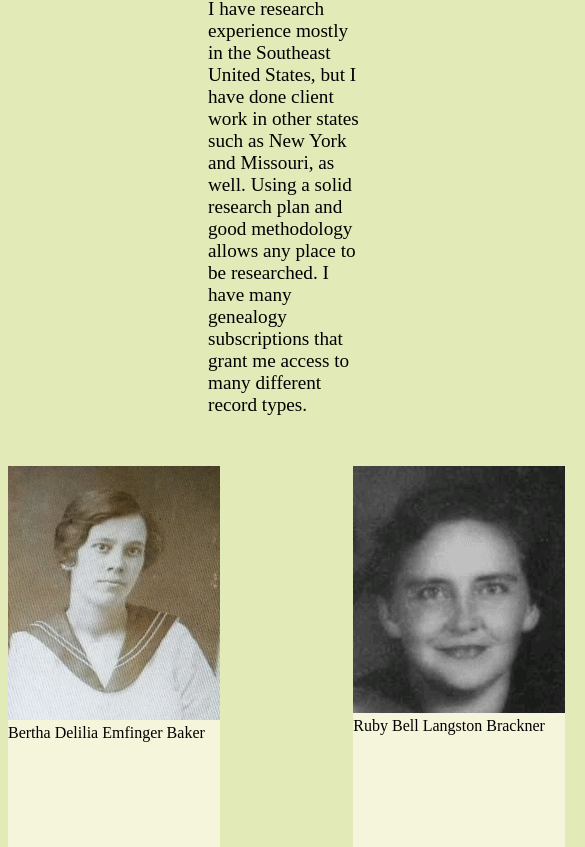
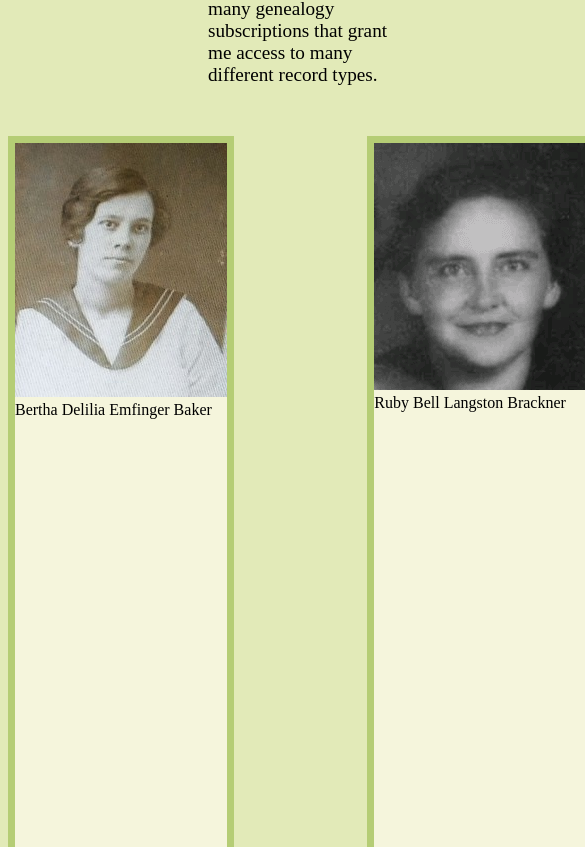
Before and after one commit to DeliliaW/wdd130, a plain HTML site: page ruby_genealogy/about.html in a window 390 px wide. Shown: the part 1917-2764 px from the top of the page, 585 px wide, since content can reach past the window. Drawn offline with Linux system fonts and the light colour scheme.

Commit message:
changed @media removed background color

```diff
--- a/ruby_genealogy/styles/style.css
+++ b/ruby_genealogy/styles/style.css
@@ -120,6 +120,8 @@ body {
    background-color: beige;
 }
 #Grandma_Baker_name {
+   grid-column: 1/2;
+   grid-row: 2/3;
    margin:0 auto;
 }
 #gallery2 {
@@ -261,7 +263,6 @@ footer a:hover {
      padding-top: 10%;
      padding-bottom: 10%;
      font-size: 1em;
-     border: none;
    }
    #my_name {
      max-width: 30%;
@@ -270,12 +271,13 @@ footer a:hover {
    #gallery1 {
      margin-left: 0;
      margin-right: 0;
-     border: none;
+     background-color: none;
+
    }
    #gallery2 {
      margin-left: 0;
      margin-right: 0;
-     border: none;
+     background-color: none;
    }
    #fun {
       width: 100%;
@@ -292,13 +294,12 @@ footer a:hover {
    #historical_image {
       margin-left: 0;
       margin-right: 0;
-      border: none;
    }
    #historical_image_2 {
       margin-left: 0;
       margin-right: 0;
-      border: none;
    }
    #examples {
       margin-left: 0;
    }
+}
```
Also changed, not shown: ruby_genealogy/about.html (+1 -0 lines).
